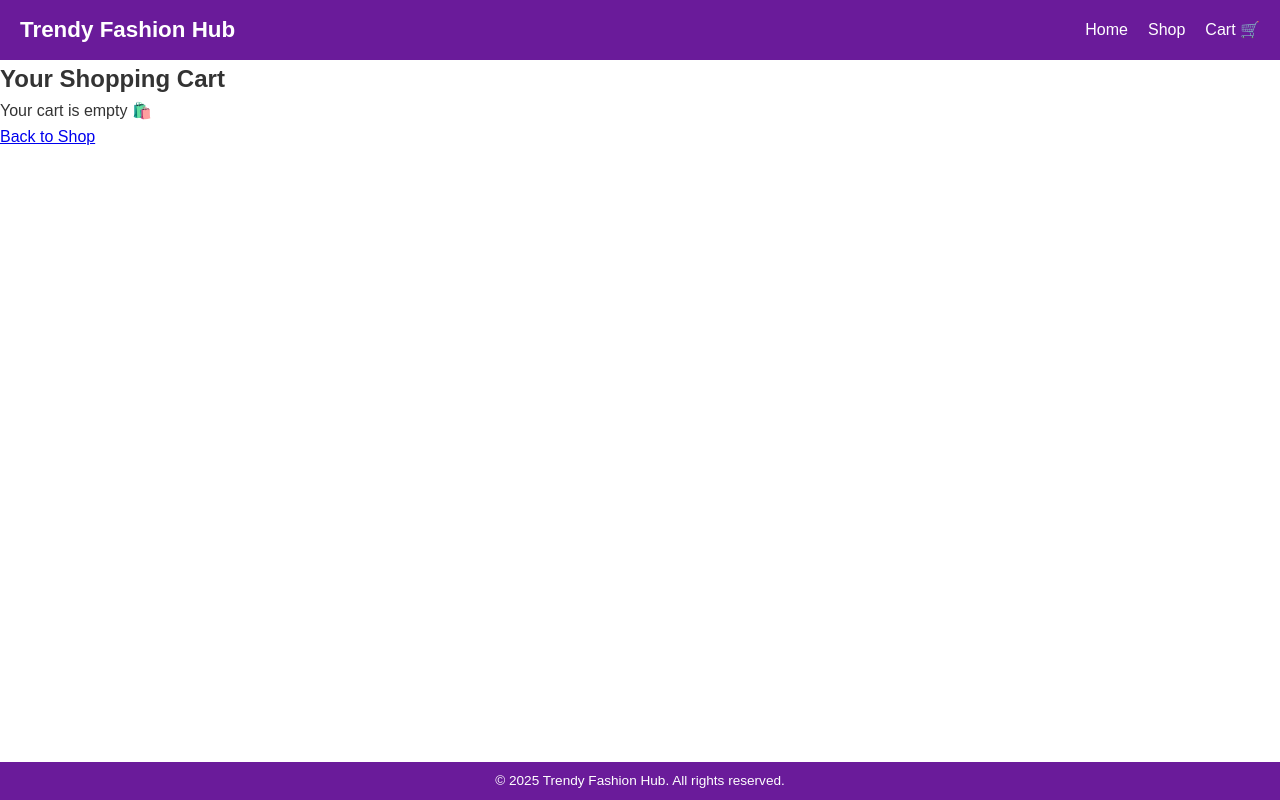
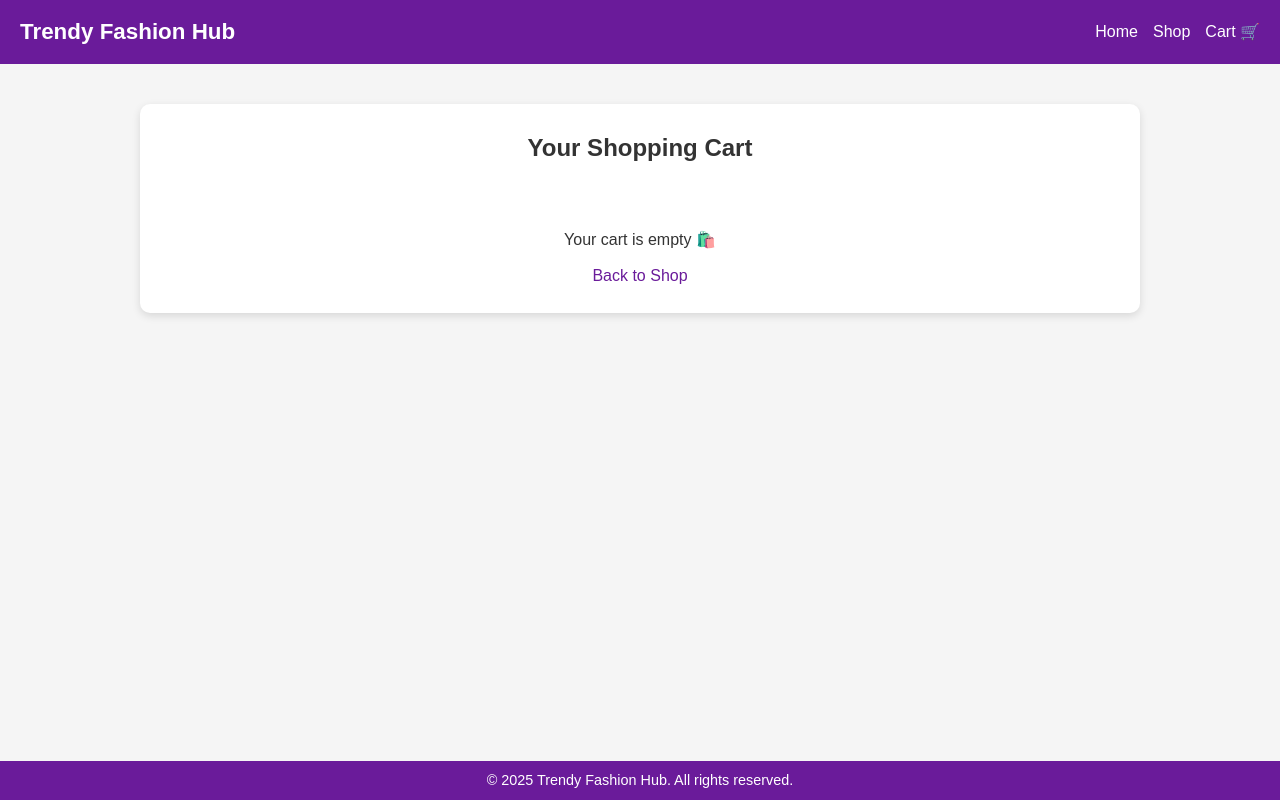
Before and after one commit to Daviey9492/Daviey, a Flask app: page /cart in a window 1280 px wide. Run offline with Flask 3, Linux system fonts and the light colour scheme.

Commit message:
style.css

```diff
--- a/FashionStore/static/style.css
+++ b/FashionStore/static/style.css
@@ -1,42 +1,37 @@
-/* 🌸 TRENDY FASHION HUB — ELEGANT & PROFESSIONAL THEME */
+/* 🌸 TRENDY FASHION HUB — PROFESSIONAL THEME */
 :root {
-  --primary: #6A1B9A;      /* Deep violet for elegance */
-  --accent: #8D6E63;       /* Warm muted brown */
+  --primary: #6A1B9A;
+  --accent: #8D6E63;
   --text: #333;
-  --bg: #fff;
-  --card: #fafafa;
-  --light: #f3f3f3;
-  --highlight: #e0f7fa;
+  --bg: #f5f5f5;
+  --card: #fff;
   --shadow: rgba(0, 0, 0, 0.12);
+  --light: #f9f9f9;
 }
 
-/* 🌐 RESET & BASE */
-* {
-  margin: 0;
-  padding: 0;
-  box-sizing: border-box;
-}
+/* RESET */
+* { margin: 0; padding: 0; box-sizing: border-box; }
 
 body {
   font-family: "Poppins", Arial, sans-serif;
   background: var(--bg);
   color: var(--text);
   line-height: 1.6;
-  padding-bottom: 70px;
+  padding-bottom: 80px;
 }
 
-/* 🟣 HEADER */
+/* HEADER */
 header {
   background: var(--primary);
   color: #fff;
   display: flex;
   justify-content: space-between;
   align-items: center;
-  padding: 12px 20px;
+  padding: 14px 20px;
+  flex-wrap: wrap;
   position: sticky;
   top: 0;
   z-index: 1000;
-  flex-wrap: wrap;
 }
 
 header h1 {
@@ -46,21 +41,21 @@ header h1 {
 
 nav {
   display: flex;
-  gap: 20px;
+  gap: 15px;
 }
 
 nav a {
   color: #fff;
   text-decoration: none;
   font-weight: 500;
-  transition: 0.3s;
+  transition: color 0.3s;
 }
 
 nav a:hover {
-  color: var(--highlight);
+  color: #e0f7fa;
 }
 
-/* 🧾 PRODUCT GRID (CART AREA) */
+/* PRODUCT GRID FOR INDEX */
 .products {
   max-width: 1200px;
   margin: 40px auto;
@@ -115,53 +108,153 @@ nav a:hover {
   border-radius: 6px;
   cursor: pointer;
   font-weight: 500;
-  transition: background 0.3s;
 }
 
 .product-info button:hover {
   background: var(--accent);
 }
 
-/* 📊 SALE TABLE */
-.sale-table {
-  max-width: 900px;
-  margin: 50px auto;
-  border-collapse: collapse;
-  width: 90%;
-  font-size: 0.95rem;
+/* 🛒 CART PAGE */
+.cart-container {
+  max-width: 1000px;
+  margin: 40px auto;
+  background: var(--card);
+  padding: 25px;
+  border-radius: 10px;
+  box-shadow: 0 3px 8px var(--shadow);
 }
 
-.sale-table th,
-.sale-table td {
-  border: 1px solid #ddd;
+.cart-container h2 {
+  text-align: center;
+  margin-bottom: 25px;
+}
+
+.cart-table table {
+  width: 100%;
+  border-collapse: collapse;
+}
+
+.cart-table th {
+  background: var(--light);
+  text-align: left;
   padding: 12px;
+  font-weight: 600;
+  border-bottom: 2px solid #eee;
+}
+
+.cart-table td {
+  padding: 12px;
+  vertical-align: middle;
+  border-bottom: 1px solid #eee;
+}
+
+.cart-item {
+  display: flex;
+  align-items: center;
+  gap: 10px;
+}
+
+.cart-item img {
+  width: 60px;
+  height: 60px;
+  border-radius: 6px;
+  object-fit: cover;
+  flex-shrink: 0;
+}
+
+.qty-form {
+  display: flex;
+  align-items: center;
+  gap: 5px;
+}
+
+.qty-form input[type="number"] {
+  width: 50px;
+  padding: 5px;
+  border: 1px solid #ccc;
+  border-radius: 4px;
   text-align: center;
 }
 
-.sale-table th {
-  background: var(--primary);
+.btn-update {
+  background: #007bff;
   color: #fff;
-  font-weight: 600;
+  border: none;
+  padding: 5px 8px;
+  border-radius: 4px;
+  cursor: pointer;
 }
 
-.sale-table tr:nth-child(even) {
-  background: var(--light);
+.btn-remove {
+  background: #dc3545;
+  color: #fff;
+  border: none;
+  padding: 5px 8px;
+  border-radius: 4px;
+  cursor: pointer;
 }
 
-/* 🦶 FOOTER */
+.low-stock {
+  color: orange;
+  font-size: 0.8rem;
+  display: block;
+  margin-top: 4px;
+}
+
+.checkout {
+  text-align: right;
+  margin-top: 25px;
+  border-top: 2px solid #eee;
+  padding-top: 15px;
+}
+
+.checkout-btn {
+  background: #28a745;
+  color: #fff;
+  border: none;
+  padding: 10px 20px;
+  border-radius: 6px;
+  font-size: 1rem;
+  cursor: pointer;
+}
+
+.checkout-btn:hover {
+  background: #218838;
+}
+
+.empty-cart {
+  text-align: center;
+  margin: 60px 0 10px;
+}
+
+.empty-cart-link {
+  text-align: center;
+}
+
+.empty-cart-link a {
+  color: var(--primary);
+  font-weight: 500;
+  text-decoration: none;
+}
+
+.empty-cart-link a:hover {
+  text-decoration: underline;
+}
+
+/* FOOTER */
 footer {
   background: var(--primary);
   color: #fff;
   text-align: center;
   padding: 8px 0;
-  font-size: 0.85rem;
+  font-size: 0.9rem;
   position: fixed;
   bottom: 0;
   width: 100%;
 }
 
-/* 📱 RESPONSIVE */
-@media (max-width: 768px) {
+/* RESPONSIVE */
+@media (max-width: 600px) {
   header {
     flex-direction: column;
     align-items: flex-start;
```
Also changed, not shown: other parts of FashionStore/static/style.css (+13 -21 lines).
